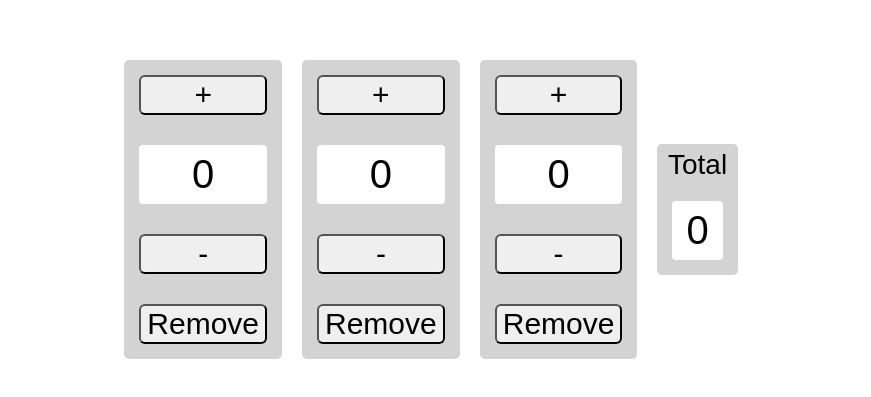
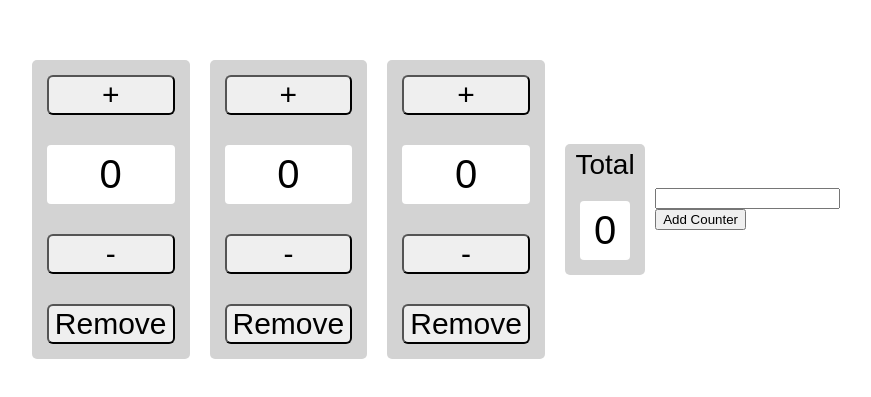
Before and after one commit to sf-golden-bears-2017/react_counters_challenge, a React (Create React App) app: page / in a window 1280 px wide. Shown: the part 191-588 px from the top of the page, without its empty margins (209-1080 px from the left). Built offline with nearby package versions, Linux system fonts and the light colour scheme.

Commit message:
Add ability to add new counter to page

```diff
--- a/src/App.js
+++ b/src/App.js
@@ -1,6 +1,7 @@
 import React from 'react';
 import Counter from './Counter';
 import Total from './Total';
+import NewCounter from './NewCounter';
 import './App.css';
 
 class App extends React.Component {
@@ -18,6 +19,23 @@ class App extends React.Component {
     this.updateCounter = this.updateCounter.bind(this)
     this.calculateTotal = this.calculateTotal.bind(this)
     this.removeCounter = this.removeCounter.bind(this)
+  }
+
+  addCounter(event) {
+    event.preventDefault();
+    let changeByVal = event.target.number.value
+
+    if (!isNaN(changeByVal)) {
+      let counters = this.state.counters;
+      let newCounterHash = {}
+
+
+      newCounterHash.changeBy = changeByVal
+      newCounterHash.count = 0
+      counters.push(newCounterHash)
+
+      this.setState({ counters })
+    }
   }
 
   removeCounter(index) {
@@ -52,6 +70,7 @@ class App extends React.Component {
           key={index} />
         )}
         <Total total={this.state.total}/>
+        <NewCounter add={this.addCounter.bind(this)}/>
       </div>
     );
   }
--- /dev/null
+++ b/src/NewCounter.js
@@ -0,0 +1,20 @@
+import React from 'react';
+import './Counter.css';
+import './App.css';
+
+
+class NewCounter extends React.Component {
+  render() {
+    return(
+      <div>
+        <form onSubmit={this.props.add}>
+          <input type="text" name="number" />
+          <br />
+          <input type="submit" value="Add Counter"/>
+        </form>
+      </div>
+    );
+  }
+}
+
+export default NewCounter
```
